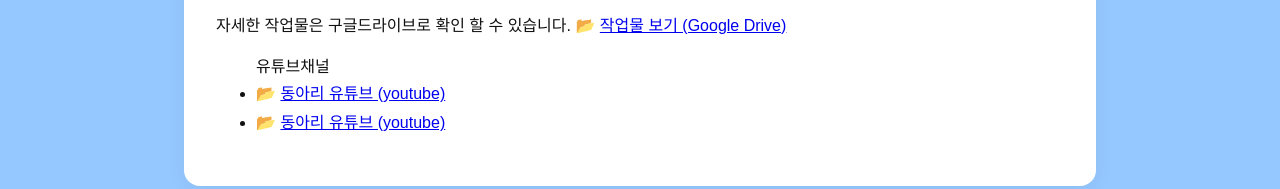
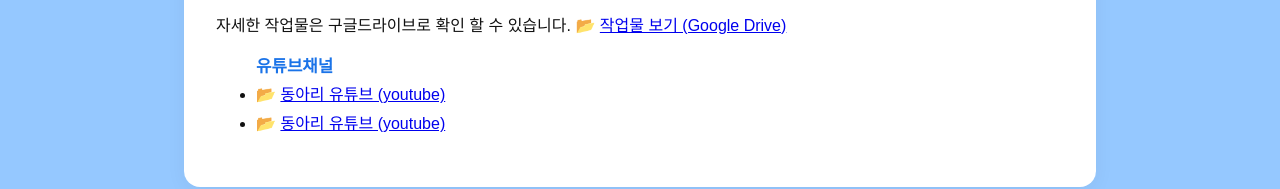
Before and after one commit to yeong723/mypage, a plain HTML site: page index.html in a window 1280 px wide. Both pictures are taken after a click on the link "작업물💻". Shown: the part 330-519 px from the top of the page. Drawn offline with Linux system fonts and the light colour scheme; a web font is replaced by a local one.

Commit message:
Update index.html

```diff
--- a/index.html
+++ b/index.html
@@ -46,8 +46,7 @@
         자세한 작업물은 구글드라이브로 확인 할 수 있습니다.
         📂 <a href="https://drive.google.com/drive/folders/1OXT8oVxjzgVWaoMzYsLioagWh--BK_0r?usp=drive_link">작업물 보기 (Google Drive)</a>
       </p>
-      <ul>
-        유튜브채널
+      <ul><span class="highlight-blue">유튜브채널</span>
         <li>📂 <a href="https://www.youtube.com/@%EC%B6%A9%EC%A3%BC%EC%83%81%EA%B3%A0%EB%8F%99%EC%98%81%EC%83%81">동아리 유튜브 (youtube)</a></li>
         <li>📂 <a href="https://www.youtube.com/channel/UCXM0-xWeJdKZMmqlR9Mk7bA">동아리 유튜브 (youtube)</a></li>
       </ul>
```
